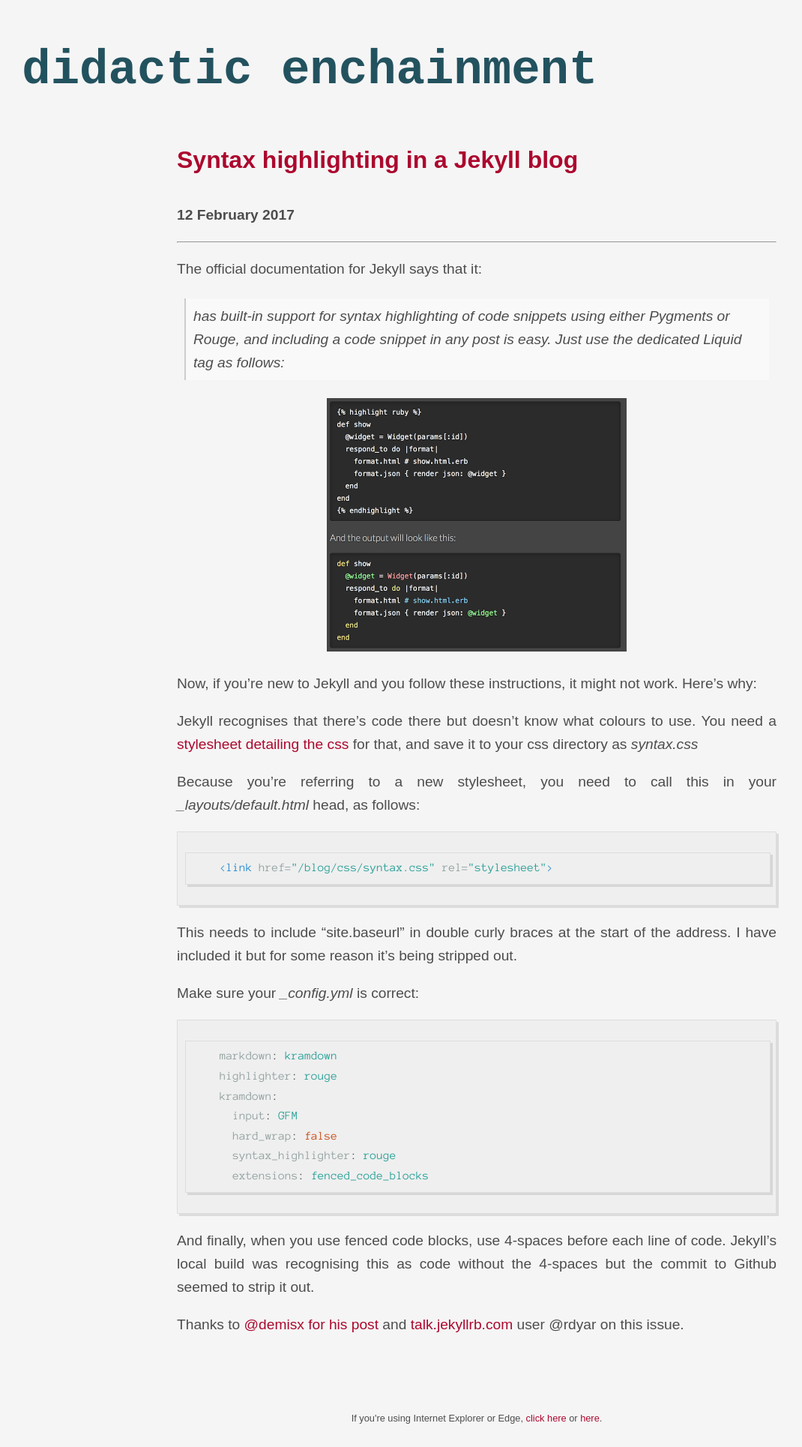
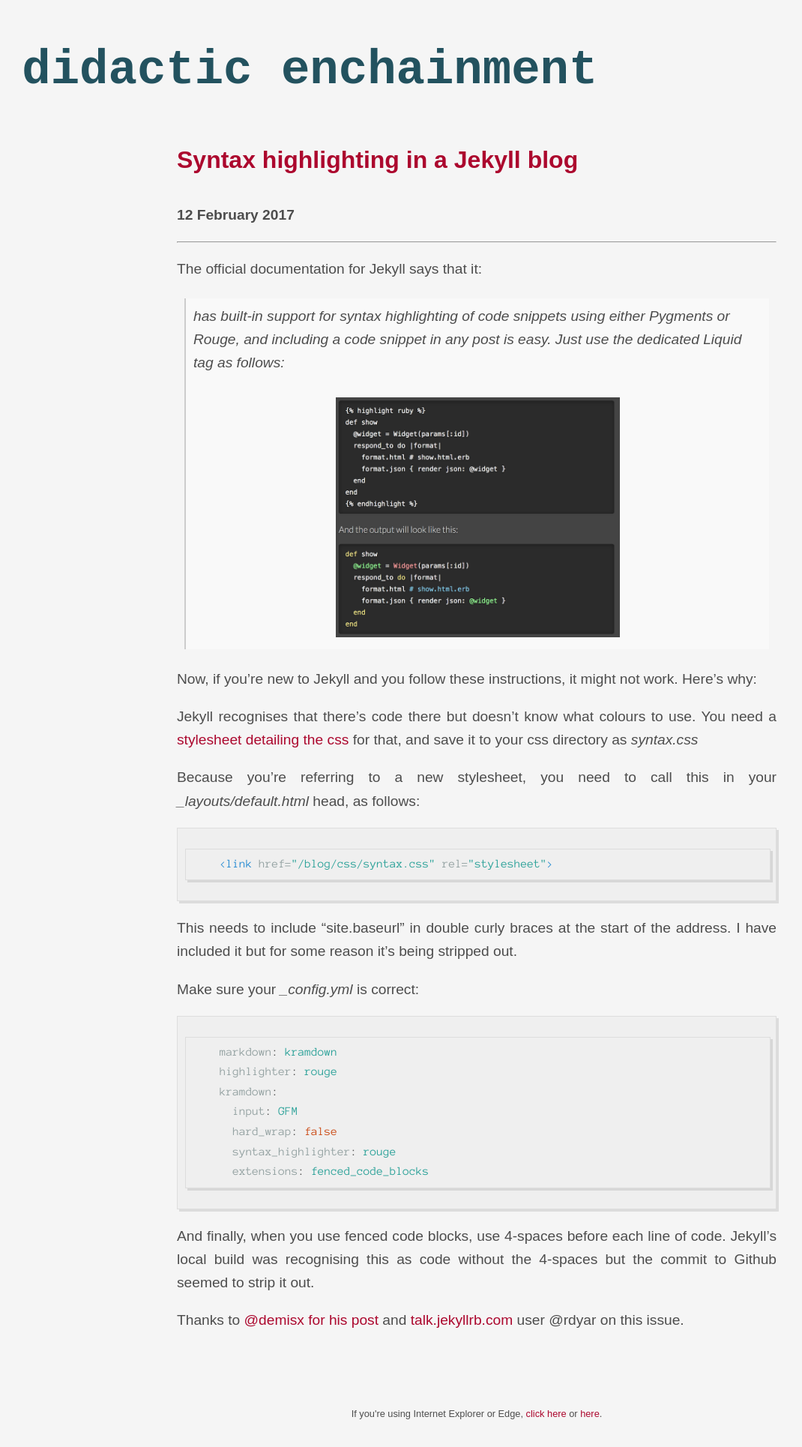
Before and after one commit to paulrbts/blog, a Jekyll site: the page built from _posts/site-news/2017-02-12-syntax-highlighting-jekyll.md, in a window 1280 px wide. Shown: the whole page at 75% size, without its empty margins (4-1074 px from the left). Built offline with Jekyll 4.4.1, drawn with Linux system fonts in a browser that asks for light colours; some web fonts are replaced.

Commit message:
spacing on blockquote

```diff
--- a/_posts/site-news/2017-02-12-syntax-highlighting-jekyll.md
+++ b/_posts/site-news/2017-02-12-syntax-highlighting-jekyll.md
@@ -16,13 +16,13 @@
 ___
 The official documentation for Jekyll says that it:
 
-> *has built-in support for syntax highlighting of code snippets using either Pygments or Rouge, and including a code snippet in any post is easy. Just use the dedicated Liquid tag as follows:*
-
-<center>
-<a href="{{ site.baseurl }}/images/jekyllSyntaxScrot.png">
-<img src="{{ site.baseurl }}/images/jekyllSyntaxScrot.png" alt="Jekyll's expected output" width="50%">
-</a>
-</center>
+>*has built-in support for syntax highlighting of code snippets using either Pygments or Rouge, and including a code snippet in any post is easy. Just use the dedicated Liquid tag as follows:*
+><br>
+><center>
+><a href="{{ site.baseurl }}/images/jekyllSyntaxScrot.png">
+><img src="{{ site.baseurl }}/images/jekyllSyntaxScrot.png" alt="Jekyll's expected output" width="50%">
+></a>
+></center>
 
 Now, if you're new to Jekyll and you follow these instructions, it might not work. Here's why:
 
```
